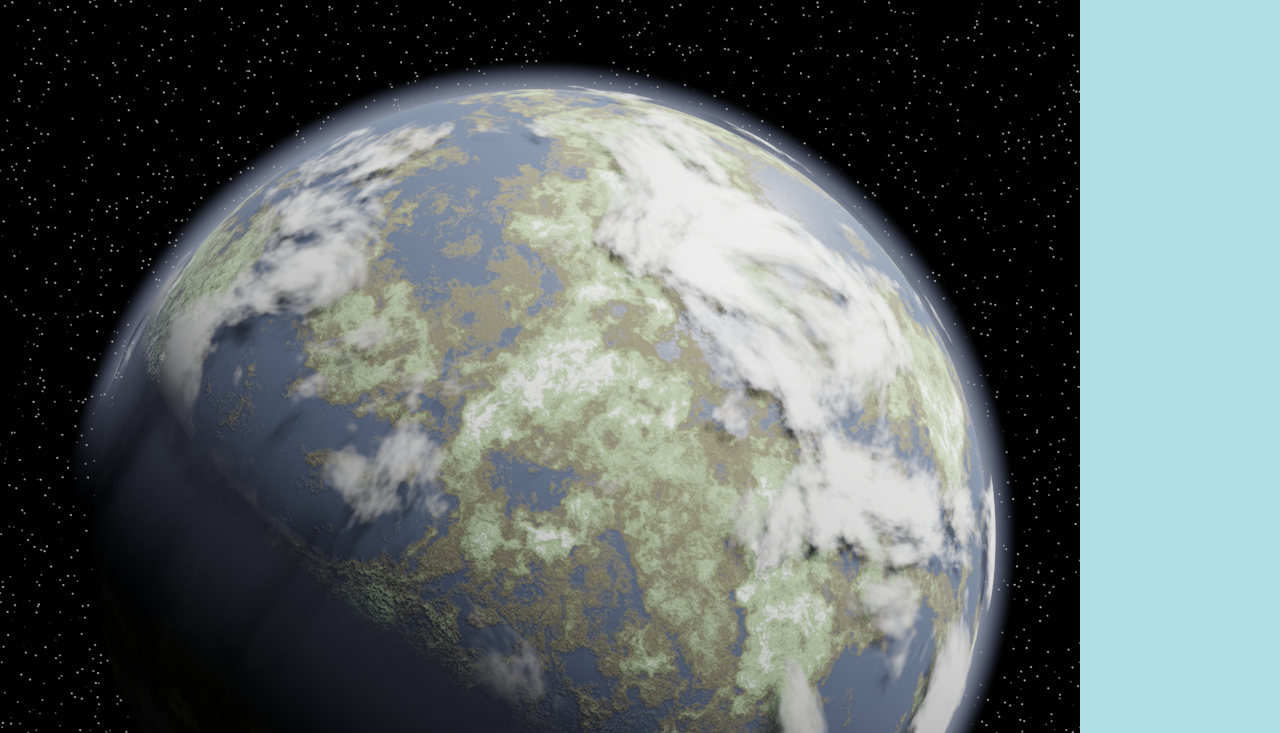
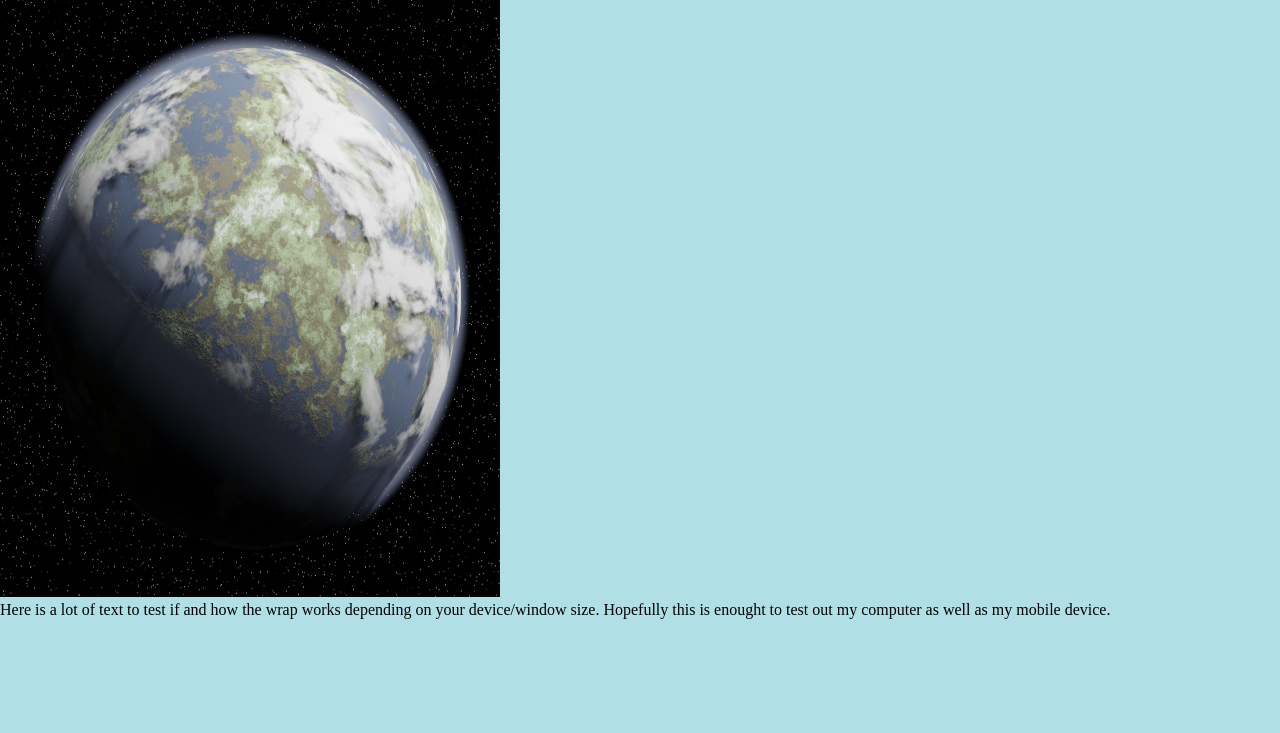
Before and after one commit to TayDes/TayDes.github.io, a plain HTML site: page index.html in a window 1280 px wide. Shown: the part 67-800 px from the top of the page. Drawn offline with Linux system fonts and the light colour scheme.

Commit message:
Update index.html

```diff
--- a/index.html
+++ b/index.html
@@ -22,7 +22,7 @@
 
 		<h1>Hello World!</h1>
 		<h2>Version5</h2>
-		<img src="planet.png" alt="planet">
+		<img src="planet.png" alt="planet" width="500" height="600">
 
 		<p>Here is a lot of text to test if and how the wrap works depending on your device/window size. Hopefully this is enought to test out my computer as well as my mobile device.</p>
 	</body>
```
